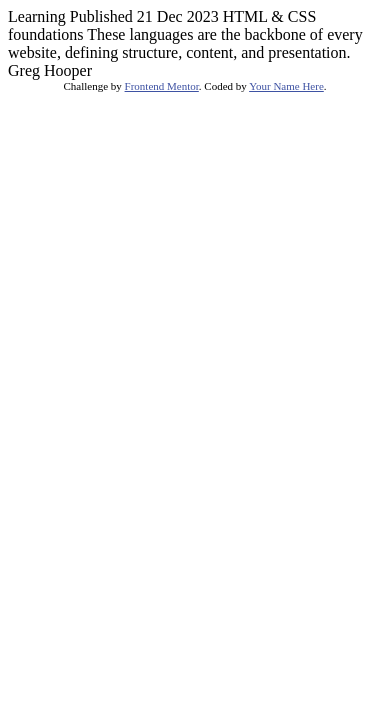
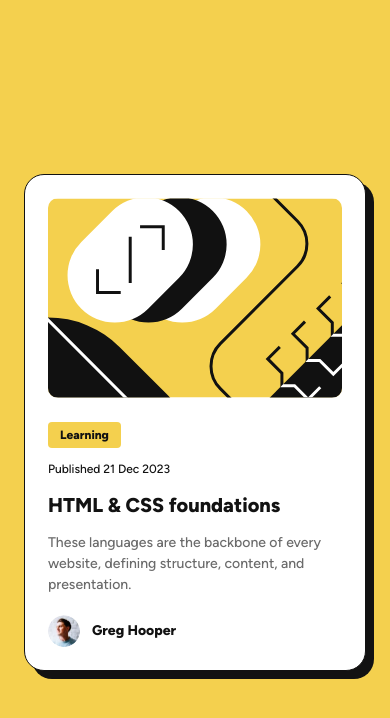
Before and after one commit to carlosarturoleon/blog-preview-card, a plain HTML site: page index.html in a window 390 px wide. Drawn offline with Linux system fonts and the light colour scheme.

Commit message:
Implement responsive blog preview card

```diff
--- a/index.html
+++ b/index.html
@@ -1,34 +1,46 @@
-<!DOCTYPE html>
+<!doctype html>
 <html lang="en">
-<head>
-  <meta charset="UTF-8">
-  <meta name="viewport" content="width=device-width, initial-scale=1.0"> <!-- displays site properly based on user's device -->
+  <head>
+    <meta charset="UTF-8" />
+    <meta name="viewport" content="width=device-width, initial-scale=1.0" />
+    <meta
+      name="description"
+      content="A preview of an article about the foundations of HTML and CSS."
+    />
+    <link rel="icon" type="image/png" sizes="32x32" href="./assets/images/favicon-32x32.png" />
+    <link rel="stylesheet" href="./style.css" />
+    <title>Blog preview card</title>
+  </head>
+  <body>
+    <main class="page">
+      <article class="card" id="article" aria-labelledby="article-title">
+        <img
+          class="card__illustration"
+          src="./assets/images/illustration-article.svg"
+          alt="Abstract yellow, black, and white illustration"
+        />
 
-  <link rel="icon" type="image/png" sizes="32x32" href="./assets/images/favicon-32x32.png">
+        <div class="card__content">
+          <p class="card__category">Learning</p>
+          <p class="card__date">Published 21 Dec 2023</p>
+          <h1 class="card__title" id="article-title">
+            <a class="card__link" href="#article">HTML &amp; CSS foundations</a>
+          </h1>
+          <p class="card__description">
+            These languages are the backbone of every website, defining structure,
+            content, and presentation.
+          </p>
 
-  <title>Frontend Mentor | Blog preview card</title>
-
-  <!-- Feel free to remove these styles or customise in your own stylesheet 👍 -->
-  <style>
-    .attribution { font-size: 0.6875rem; text-align: center; }
-    .attribution a { color: hsl(228, 45%, 44%); }
-  </style>
-</head>
-<body>
-
-  Learning
-
-  Published 21 Dec 2023
-
-  HTML & CSS foundations
-
-  These languages are the backbone of every website, defining structure, content, and presentation.
-
-  Greg Hooper
-
-  <footer class="attribution">
-    Challenge by <a href="https://www.frontendmentor.io?ref=challenge">Frontend Mentor</a>.
-    Coded by <a href="#">Your Name Here</a>.
-  </footer>
-</body>
+          <div class="author">
+            <img
+              class="author__avatar"
+              src="./assets/images/image-avatar.webp"
+              alt=""
+            />
+            <p class="author__name">Greg Hooper</p>
+          </div>
+        </div>
+      </article>
+    </main>
+  </body>
 </html>
--- /dev/null
+++ b/style.css
@@ -0,0 +1,150 @@
+@font-face {
+  font-family: "Figtree";
+  src: url("./assets/fonts/Figtree-VariableFont_wght.ttf") format("truetype");
+  font-style: normal;
+  font-weight: 500 800;
+  font-display: swap;
+}
+
+:root {
+  color-scheme: light;
+  font-family: "Figtree", Arial, sans-serif;
+  font-synthesis: none;
+  text-rendering: optimizeLegibility;
+  -webkit-font-smoothing: antialiased;
+  -moz-osx-font-smoothing: grayscale;
+
+  --yellow: hsl(47, 88%, 63%);
+  --white: hsl(0, 0%, 100%);
+  --gray: hsl(0, 0%, 42%);
+  --black: hsl(0, 0%, 7%);
+}
+
+* {
+  box-sizing: border-box;
+}
+
+body {
+  min-width: 320px;
+  min-height: 100vh;
+  margin: 0;
+  background: var(--yellow);
+  color: var(--black);
+}
+
+.page {
+  display: grid;
+  min-height: 100vh;
+  min-height: 100svh;
+  place-items: center;
+  padding: 24px;
+}
+
+.card {
+  width: min(100%, 384px);
+  padding: 23px;
+  border: 1px solid var(--black);
+  border-radius: 20px;
+  background: var(--white);
+  box-shadow: 8px 8px 0 var(--black);
+  transition: box-shadow 180ms ease, transform 180ms ease;
+}
+
+.card__illustration {
+  display: block;
+  width: 100%;
+  height: 200px;
+  border-radius: 10px;
+  object-fit: cover;
+}
+
+.card__content {
+  padding-top: 24px;
+}
+
+.card__category {
+  display: inline-block;
+  margin: 0 0 12px;
+  padding: 4px 12px;
+  border-radius: 4px;
+  background: var(--yellow);
+  font-size: 14px;
+  font-weight: 800;
+  line-height: 1.5;
+}
+
+.card__date {
+  margin: 0 0 12px;
+  font-size: 14px;
+  font-weight: 500;
+  line-height: 1.5;
+}
+
+.card__title {
+  margin: 0 0 12px;
+  font-size: 20px;
+  font-weight: 800;
+  line-height: 1.5;
+}
+
+.card__link {
+  color: inherit;
+  text-decoration: none;
+}
+
+.card__link:hover {
+  color: var(--yellow);
+}
+
+.card__link:focus-visible {
+  border-radius: 2px;
+  outline: 3px solid var(--yellow);
+  outline-offset: 3px;
+}
+
+.card__description {
+  margin: 0 0 20px;
+  color: var(--gray);
+  font-size: 16px;
+  font-weight: 500;
+  line-height: 1.5;
+}
+
+.author {
+  display: flex;
+  align-items: center;
+  gap: 12px;
+}
+
+.author__avatar {
+  display: block;
+  width: 32px;
+  height: 32px;
+  border-radius: 50%;
+}
+
+.author__name {
+  margin: 0;
+  font-size: 14px;
+  font-weight: 800;
+}
+
+@media (max-width: 600px) {
+  .card__category,
+  .card__date {
+    font-size: 12px;
+  }
+
+  .card__description {
+    font-size: 14px;
+  }
+}
+
+@media (prefers-reduced-motion: reduce) {
+  *,
+  *::before,
+  *::after {
+    scroll-behavior: auto !important;
+    transition-duration: 0.01ms !important;
+  }
+}
```
